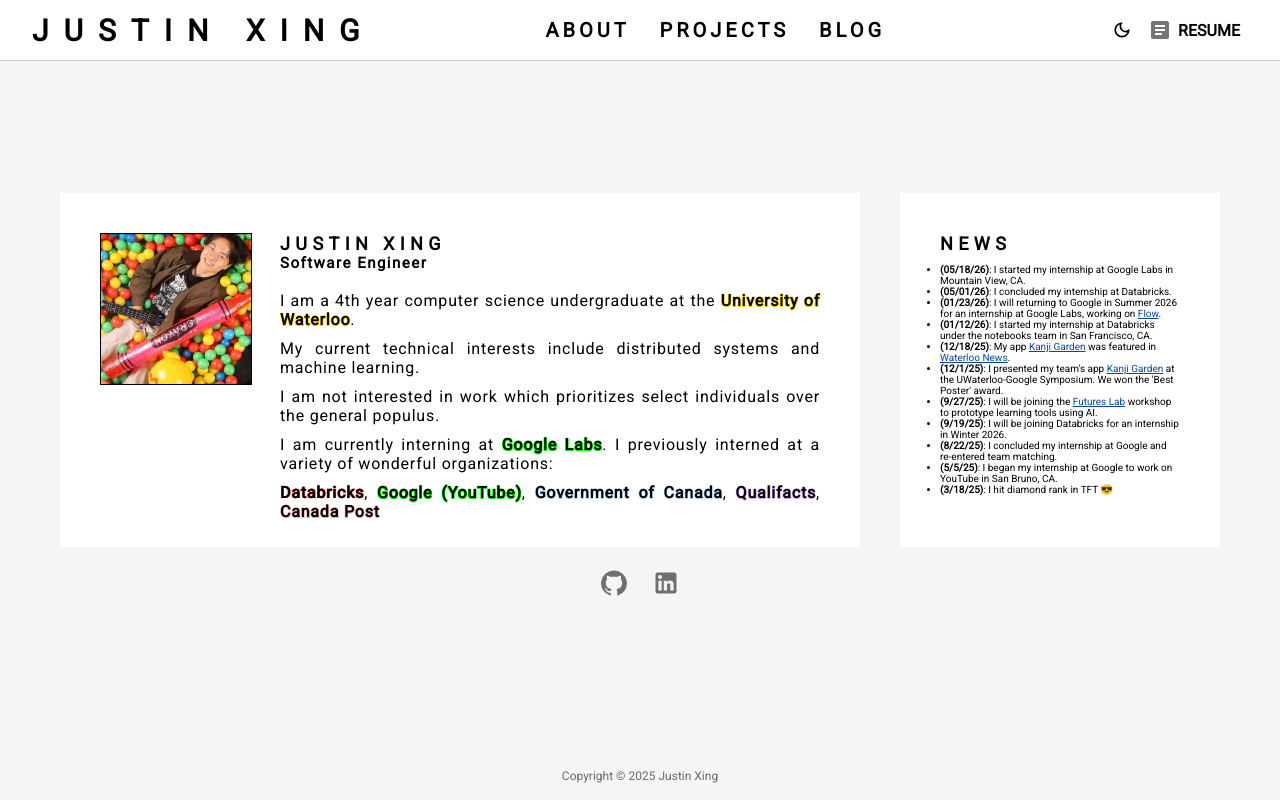
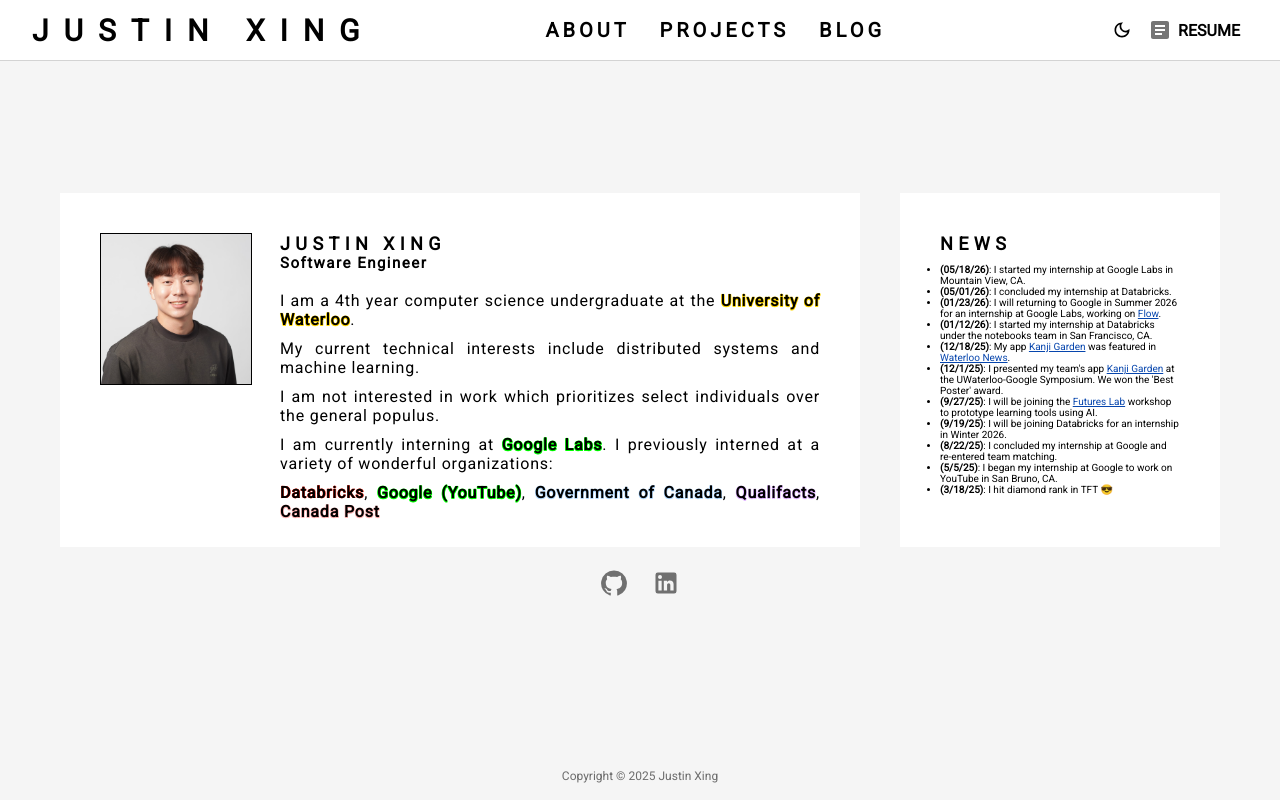
Before and after one commit to justin-xing/justin-xing.github.io, a React (Create React App) app in the folder frontend/: page /about in a window 1280 px wide. Built offline with nearby package versions, Linux system fonts and the light colour scheme; the HTML template or start-up script is replaced by a standard one.

Commit message:
Replace profile photo

```diff
--- a/frontend/src/pages/about/components/AboutCard.js
+++ b/frontend/src/pages/about/components/AboutCard.js
@@ -1,4 +1,4 @@
-import pfp from "../../../assets/pfp.JPG";
+import pfp from "../../../assets/pfp.jpg";
 import useImagePreloader from "../../../common/hooks/useImagePreloader";
 
 import classes from "./AboutCard.module.css";
--- a/frontend/src/pages/about/components/AboutCard.module.css
+++ b/frontend/src/pages/about/components/AboutCard.module.css
@@ -39,8 +39,9 @@
   border-width: 1px;
   overflow: hidden;
   img {
-    width: auto;
+    width: 100%;
     height: 100%;
+    object-fit: cover;
   }
 }
 
```
Also changed, not shown: frontend/src/assets/pfp.JPG (deleted), frontend/src/assets/pfp.jpg (added).
